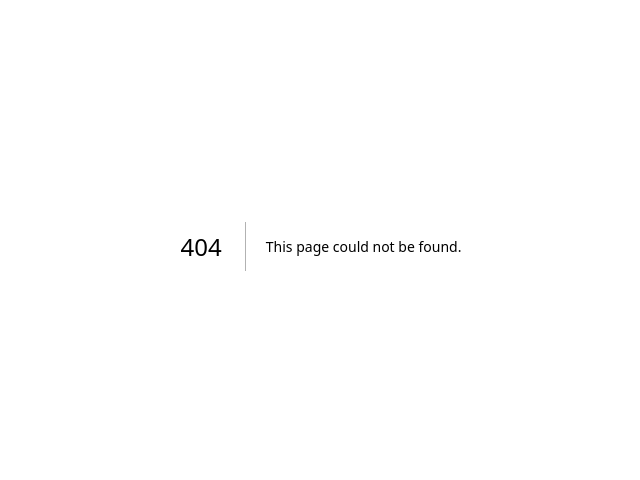
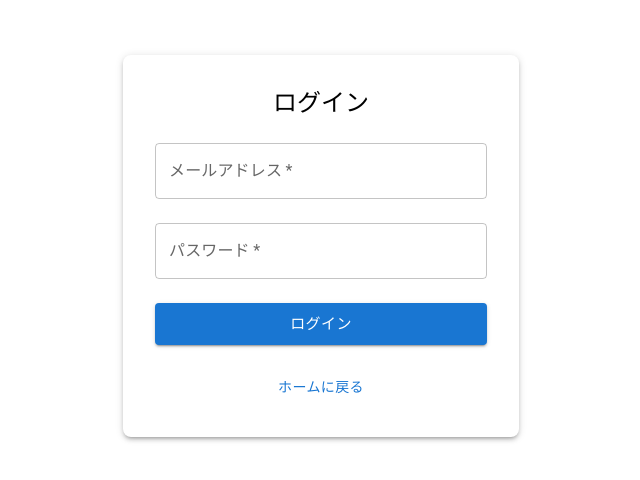
Before and after one commit to kutanitakuya/quiz-app-github, a Next.js app: page /login in a window 1280 px wide. Before the commit this address had no page. Shown: the part 154-634 px from the top of the page, without its empty margins (319-959 px from the left). Built offline with nearby package versions, Linux system fonts and the light colour scheme; no server answers.

Commit message:
20251028　ログイン機能作成。細かいUI修正（Codex）

```diff
--- a/app/host/page.tsx
+++ b/app/host/page.tsx
@@ -28,6 +28,8 @@ import {
   CardContent,
   CircularProgress,
 } from "@mui/material";
+import { useRouter } from "next/navigation";
+import { useAuth } from "@/src/contexts/AuthContext";
 import { db, storage } from "@/src/lib/firebase";
 import {
   collection,
@@ -621,11 +623,54 @@ function TabPanel({ children, value, index }: { children: React.ReactNode; value
 
 export default function HostScreen() {
   const [tab, setTab] = useState(0);
+  const { user, loading, logout } = useAuth();
+  const router = useRouter();
+
+  useEffect(() => {
+    if (!loading && !user) {
+      router.replace("/login");
+    }
+  }, [loading, user, router]);
+
+  const handleLogout = useCallback(async () => {
+    try {
+      await logout();
+      router.replace("/login");
+    } catch (error) {
+      console.error(error);
+    }
+  }, [logout, router]);
+
+  if (loading || !user) {
+    return (
+      <Box display="flex" alignItems="center" justifyContent="center" minHeight="100vh">
+        <CircularProgress />
+      </Box>
+    );
+  }
 
   return (
     <QuestionsProvider>
       <Container maxWidth="xl" sx={{ mt: 4, pb: 8 }}>
-        <Typography variant="h4" color="primary" gutterBottom>出題者画面</Typography>
+        <Stack
+          direction={{ xs: "column", md: "row" }}
+          alignItems={{ xs: "flex-start", md: "center" }}
+          justifyContent="space-between"
+          gap={2}
+          mb={3}
+        >
+          <Typography variant="h4" color="primary">
+            出題者画面
+          </Typography>
+          <Stack direction="row" alignItems="center" gap={1}>
+            <Typography variant="body2" color="text.secondary">
+              ログイン中: {user.email ?? "未設定"}
+            </Typography>
+            <Button variant="outlined" onClick={handleLogout}>
+              ログアウト
+            </Button>
+          </Stack>
+        </Stack>
         <Tabs value={tab} onChange={(_, v) => setTab(v)} variant="scrollable" scrollButtons allowScrollButtonsMobile>
           <Tab label="進行" {...a11yProps(0)} />
           <Tab label="作成" {...a11yProps(1)} />
--- a/app/layout.tsx
+++ b/app/layout.tsx
@@ -1,6 +1,7 @@
 // app/layout.tsx
-import './global.css';
-import type { Metadata } from 'next';
+import "./global.css";
+import type { Metadata } from "next";
+import Providers from "./providers";
 
 export const metadata: Metadata = {
   title: 'QuizApp',
@@ -14,7 +15,9 @@ export default function RootLayout({
 }) {
   return (
     <html lang="ja">
-      <body>{children}</body>
+      <body>
+        <Providers>{children}</Providers>
+      </body>
     </html>
   );
 }
--- /dev/null
+++ b/app/login/page.tsx
@@ -0,0 +1,105 @@
+"use client";
+
+import { FormEvent, useEffect, useState } from "react";
+import { useRouter } from "next/navigation";
+import {
+  Alert,
+  Box,
+  Button,
+  CircularProgress,
+  Container,
+  Stack,
+  TextField,
+  Typography,
+} from "@mui/material";
+import Link from "next/link";
+import { useAuth } from "@/src/contexts/AuthContext";
+
+export default function LoginPage() {
+  const { login, user, loading } = useAuth();
+  const router = useRouter();
+  const [email, setEmail] = useState("");
+  const [password, setPassword] = useState("");
+  const [error, setError] = useState<string | null>(null);
+  const [submitting, setSubmitting] = useState(false);
+
+  useEffect(() => {
+    if (!loading && user) {
+      router.replace("/host");
+    }
+  }, [loading, user, router]);
+
+  const handleSubmit = async (event: FormEvent<HTMLFormElement>) => {
+    event.preventDefault();
+    setError(null);
+    setSubmitting(true);
+    try {
+      await login(email, password);
+      router.replace("/host");
+    } catch (err) {
+      console.error(err);
+      setError("メールアドレスまたはパスワードが正しくありません。");
+    } finally {
+      setSubmitting(false);
+    }
+  };
+
+  if (loading) {
+    return (
+      <Box display="flex" alignItems="center" justifyContent="center" minHeight="100vh">
+        <CircularProgress />
+      </Box>
+    );
+  }
+
+  return (
+    <Container maxWidth="xs" sx={{ minHeight: "100vh", display: "flex", alignItems: "center" }}>
+      <Box
+        component="form"
+        onSubmit={handleSubmit}
+        width="100%"
+        p={4}
+        borderRadius={2}
+        boxShadow={3}
+        bgcolor="background.paper"
+      >
+        <Stack spacing={3}>
+          <Typography component="h1" variant="h5" textAlign="center">
+            ログイン
+          </Typography>
+          {error && <Alert severity="error">{error}</Alert>}
+          <TextField
+            label="メールアドレス"
+            type="email"
+            value={email}
+            onChange={(event) => setEmail(event.target.value)}
+            required
+            autoComplete="email"
+            fullWidth
+          />
+          <TextField
+            label="パスワード"
+            type="password"
+            value={password}
+            onChange={(event) => setPassword(event.target.value)}
+            required
+            autoComplete="current-password"
+            fullWidth
+          />
+          <Button
+            type="submit"
+            variant="contained"
+            color="primary"
+            disabled={submitting}
+            size="large"
+          >
+            {submitting ? <CircularProgress color="inherit" size={24} /> : "ログイン"}
+          </Button>
+          <Button component={Link} href="/" variant="text">
+            ホームに戻る
+          </Button>
+        </Stack>
+      </Box>
+    </Container>
+  );
+}
--- a/app/page.tsx
+++ b/app/page.tsx
@@ -14,6 +14,9 @@ export default function Home() {
         <Link href="/participant" className="px-4 py-2 bg-green-500 text-white rounded hover:bg-green-600">
           参加者
         </Link>
+        <Link href="/login" className="px-4 py-2 bg-gray-500 text-white rounded hover:bg-gray-600">
+          ログイン
+        </Link>
       </nav>
     </div>
   );
--- /dev/null
+++ b/app/providers.tsx
@@ -0,0 +1,7 @@
+"use client";
+
+import { AuthProvider } from "@/src/contexts/AuthContext";
+
+export default function Providers({ children }: { children: React.ReactNode }) {
+  return <AuthProvider>{children}</AuthProvider>;
+}
--- /dev/null
+++ b/src/contexts/AuthContext.tsx
@@ -0,0 +1,71 @@
+"use client";
+
+import {
+  createContext,
+  useCallback,
+  useContext,
+  useEffect,
+  useMemo,
+  useState,
+} from "react";
+import {
+  User,
+  onAuthStateChanged,
+  signInWithEmailAndPassword,
+  signOut,
+} from "firebase/auth";
+import { auth } from "@/src/lib/firebase";
+
+type AuthContextValue = {
+  user: User | null;
+  loading: boolean;
+  login: (email: string, password: string) => Promise<void>;
+  logout: () => Promise<void>;
+};
+
+const AuthContext = createContext<AuthContextValue | undefined>(undefined);
+
+export function AuthProvider({ children }: { children: React.ReactNode }) {
+  const [user, setUser] = useState<User | null>(null);
+  const [loading, setLoading] = useState(true);
+
+  useEffect(() => {
+    const unsubscribe = onAuthStateChanged(auth, (firebaseUser) => {
+      setUser(firebaseUser);
+      setLoading(false);
+    });
+
+    return () => unsubscribe();
+  }, []);
+
+  const login = useCallback(
+    async (email: string, password: string) => {
+      await signInWithEmailAndPassword(auth, email, password);
+    },
+    []
+  );
+
+  const logout = useCallback(async () => {
+    await signOut(auth);
+  }, []);
+
+  const value = useMemo(
+    () => ({
+      user,
+      loading,
+      login,
+      logout,
+    }),
+    [user, loading, login, logout]
+  );
+
+  return <AuthContext.Provider value={value}>{children}</AuthContext.Provider>;
+}
+
+export function useAuth() {
+  const context = useContext(AuthContext);
+  if (!context) {
+    throw new Error("useAuth must be used within an AuthProvider");
+  }
+  return context;
+}
--- a/src/lib/firebase.ts
+++ b/src/lib/firebase.ts
@@ -1,6 +1,7 @@
 // firebase.ts
 import { initializeApp } from 'firebase/app';
 import { getFirestore, Firestore } from 'firebase/firestore';
+import { getAuth } from 'firebase/auth';
 import { getStorage } from 'firebase/storage';
 
 // Your web app's Firebase configuration
@@ -20,6 +21,7 @@ const app = initializeApp(firebaseConfig);
 
 // Firestoreインスタンスを取得
 const db: Firestore = getFirestore(app);
+const auth = getAuth(app);
 export const storage = getStorage(app);
 
-export { db };
+export { db, auth };
```
